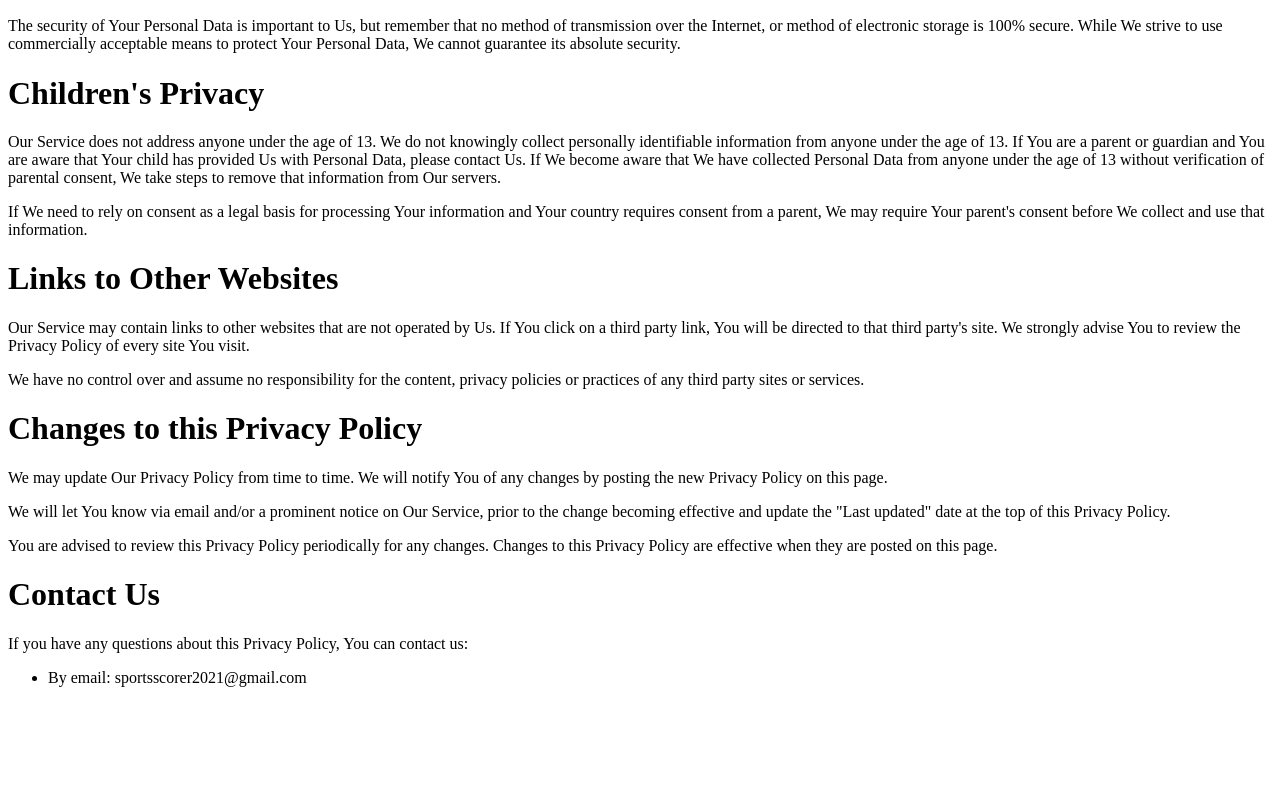
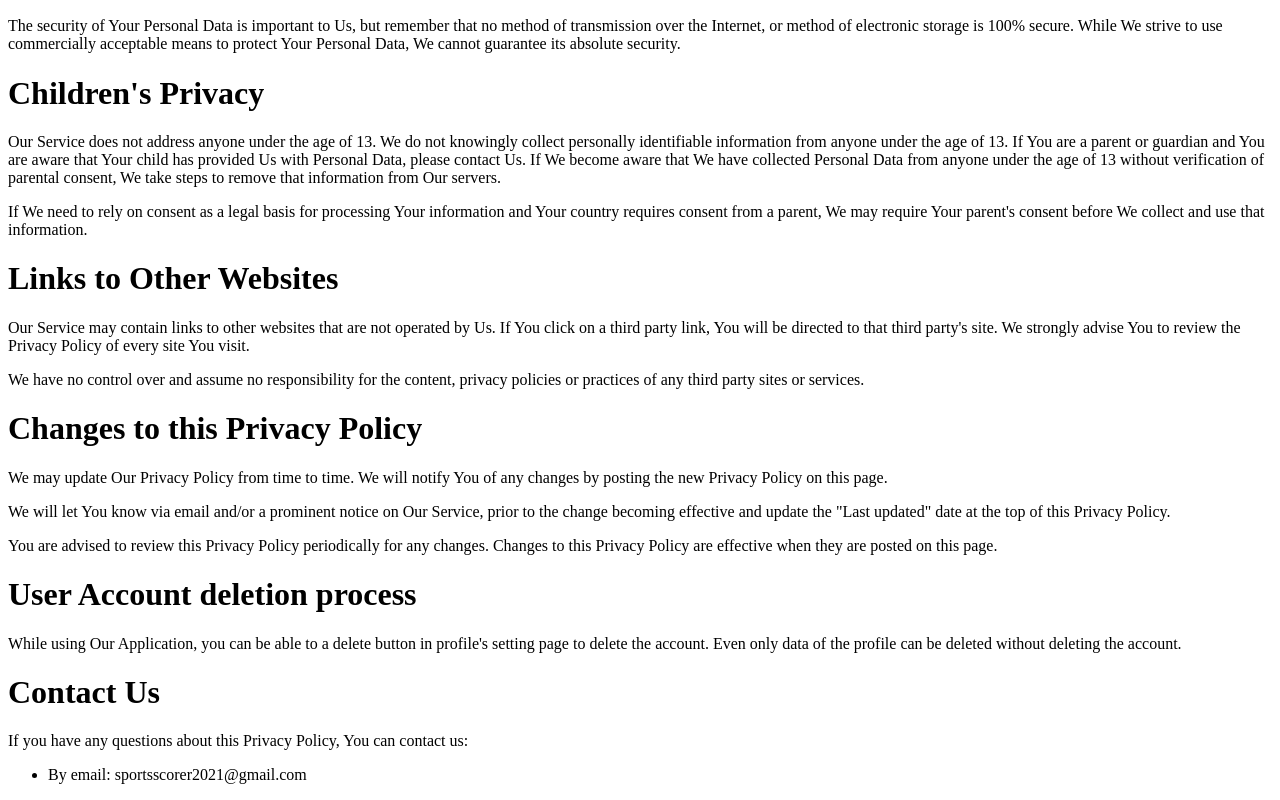
Before and after one commit to Darshan02-S/Privacypolicy, a plain HTML site: page index.html in a window 1280 px wide. Shown: the part 2035-2835 px from the top of the page. Before the commit the page ends 2738 px from the top, so only its background shows below. Drawn offline with Linux system fonts and the light colour scheme.

Commit message:
Update index.html

```diff
--- a/index.html
+++ b/index.html
@@ -84,6 +84,8 @@
 <p>We may update Our Privacy Policy from time to time. We will notify You of any changes by posting the new Privacy Policy on this page.</p>
 <p>We will let You know via email and/or a prominent notice on Our Service, prior to the change becoming effective and update the &quot;Last updated&quot; date at the top of this Privacy Policy.</p>
 <p>You are advised to review this Privacy Policy periodically for any changes. Changes to this Privacy Policy are effective when they are posted on this page.</p>
+<h1>User Account deletion process</h1>
+<p>While using Our Application, you can be able to a delete button in profile's setting page to delete the account. Even only data of the profile can be deleted without deleting the account.</p>
 <h1>Contact Us</h1>
 <p>If you have any questions about this Privacy Policy, You can contact us:</p>
 <ul>
```
